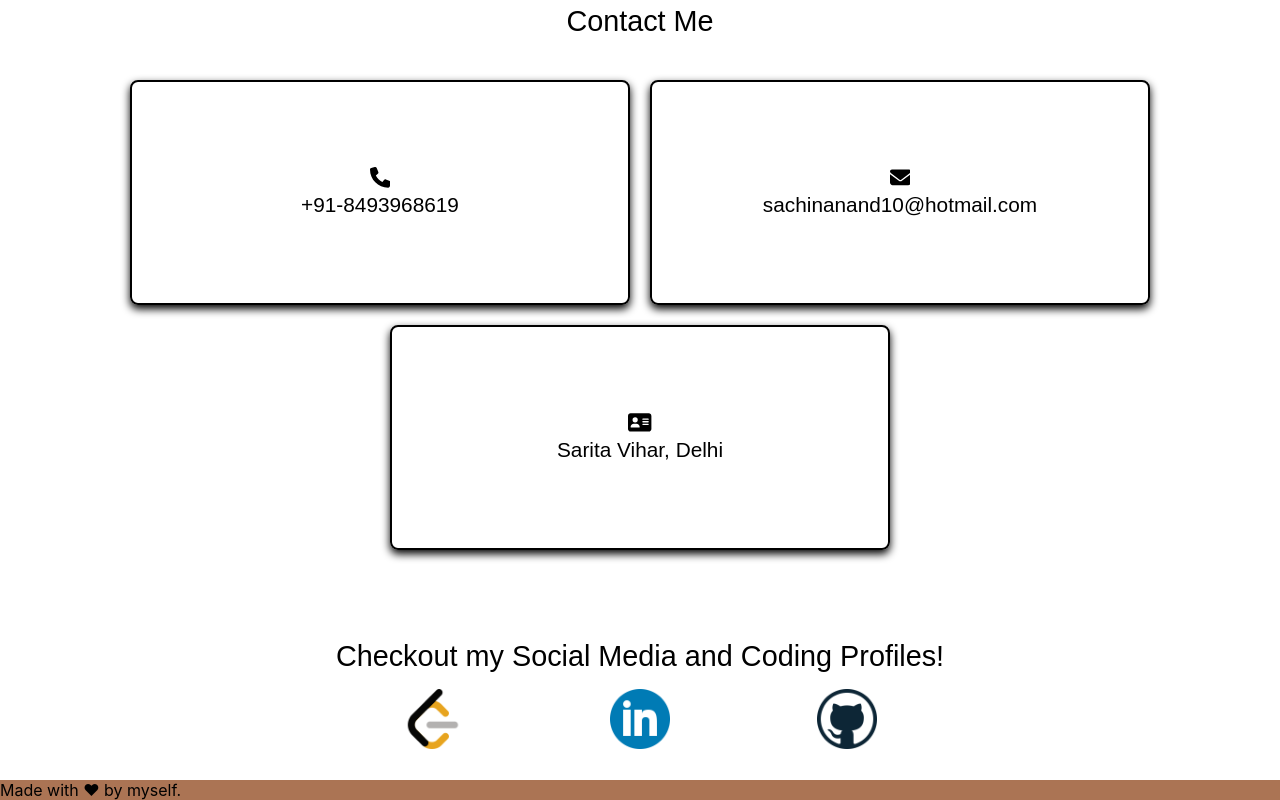
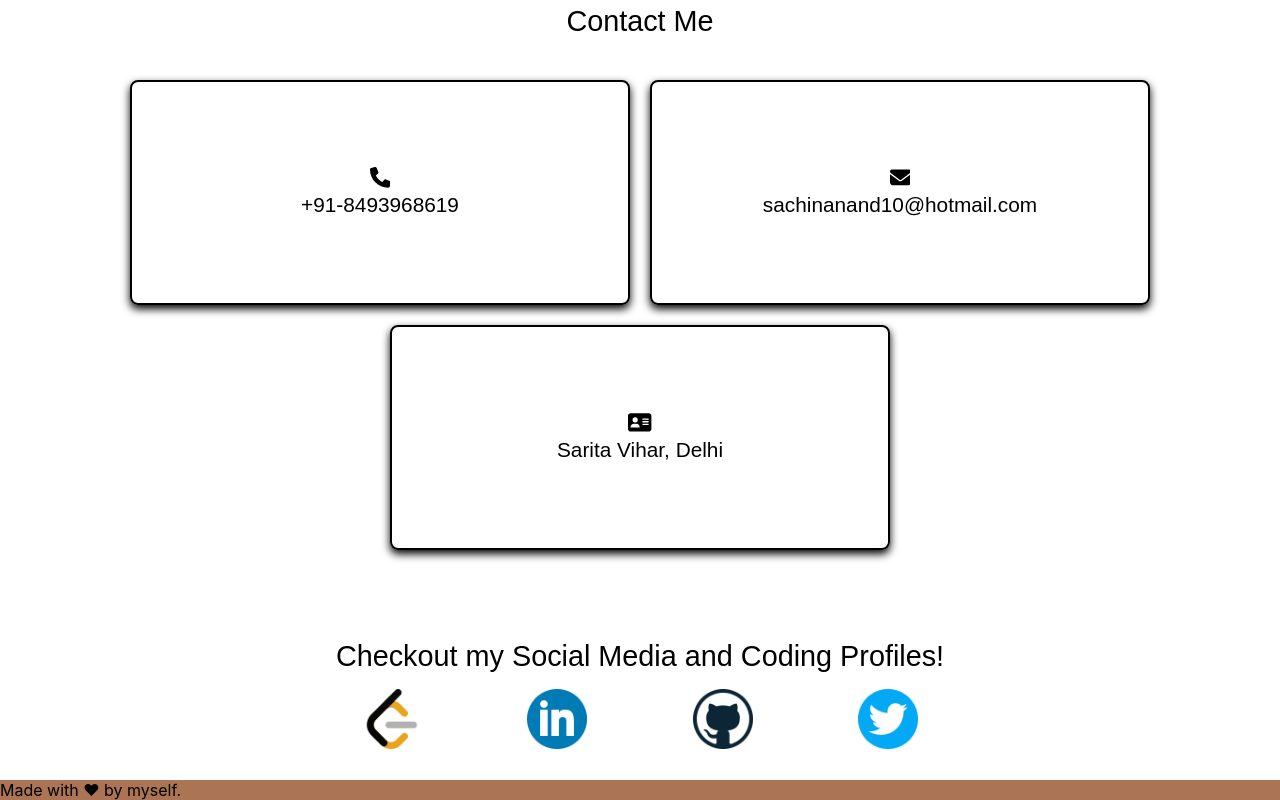
Before and after one commit to Sachinanand99/sachinanand99.github.io, a plain HTML site: page index.html in a window 1280 px wide. Shown: the part 3415-4215 px from the top of the page. Drawn offline with Linux system fonts and the light colour scheme; a web font is replaced by a local one.

Commit message:
updating twitter links pics

```diff
--- a/index.html
+++ b/index.html
@@ -140,6 +140,9 @@
                 <div class="icons-item">
                     <a href="https://github.com/Sachinanand99" target="_blank"><img src="./assets/github.png" alt="github-img"></a>
                 </div>
+                <div class="icons-item">
+                    <a href="https://twitter.com/Sachinanand_99" target="_blank"><img src="./assets/3670151.png" alt="twitter-img"></a>
+                </div>
             </div>
         </section>
     </main>
```
Also changed, not shown: assets/3670151.png (added).
